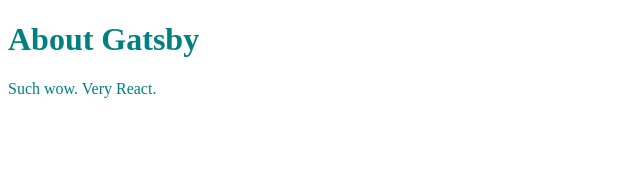
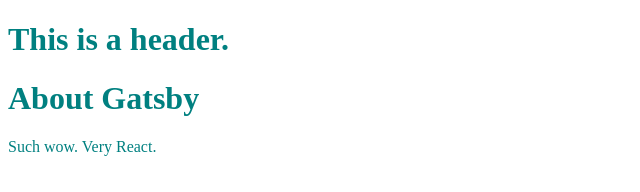
Before and after one commit to RyuseiNomi/gatsby-tutorial, a Gatsby site: page /about in a window 1280 px wide. Shown: the whole page, without its empty margins (0-640 px from the left). Built offline with nearby package versions, Linux system fonts and the light colour scheme; Gatsby itself is replaced by a stand-in of ours.

Commit message:
add header sub-components

```diff
--- /dev/null
+++ b/src/components/header.js
@@ -0,0 +1,3 @@
+import React from "react"
+
+export default () => <h1>This is a header.</h1>
--- a/src/pages/about.js
+++ b/src/pages/about.js
@@ -1,7 +1,9 @@
 import React from "react"
+import Header from "../components/header.js"
 
 export default () => (
   <div style={{ color: `teal` }}>
+    <Header />
     <h1>About Gatsby</h1>
     <p>Such wow. Very React.</p>
   </div>
```
